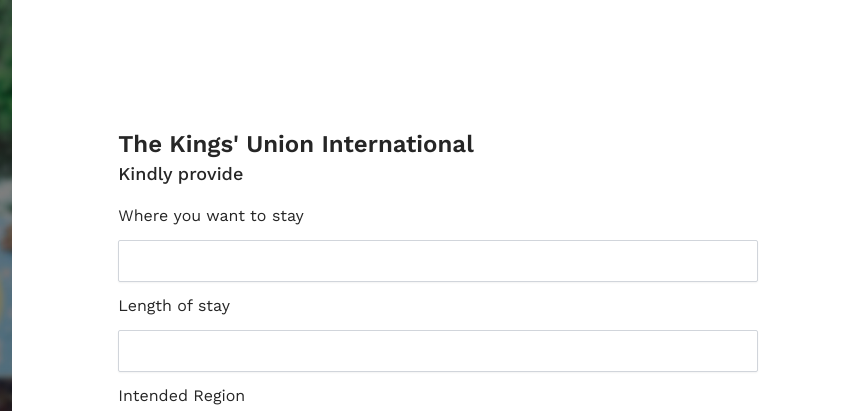
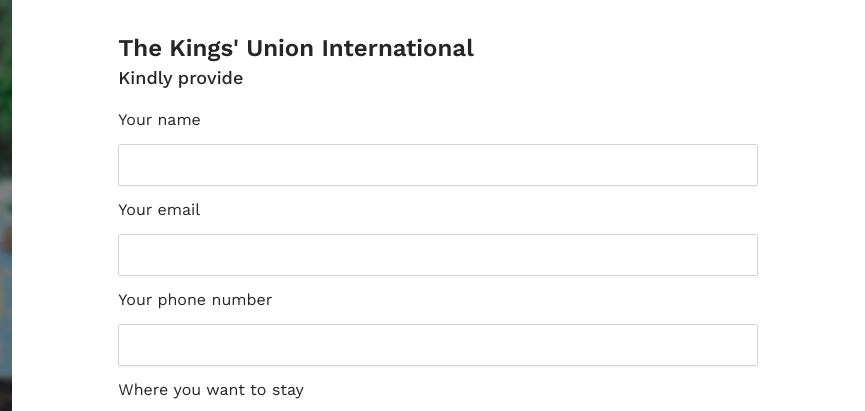
Before and after one commit to wisemasterbuilder/bhp, a plain HTML site: page index.html in a window 1280 px wide. Shown: the top 411 px of the page, 415-1280 px from the left. Drawn offline with nearby package versions, Linux system fonts and the light colour scheme.

Commit message:
Update content and styles

```diff
--- a/index.html
+++ b/index.html
@@ -38,11 +38,29 @@
             </div>
         </section>
 
-        <section class="relative px-12 lg:col-span-2 w-screen lg:w-full h-[35rem]" id="form">
-            <form class="flex flex-col justify-items-start lg:place-items-center pt-16 lg:pt-32" id="google-sheet">
+        <section class="relative px-12 lg:col-span-2 w-screen lg:w-full h-[50rem] lg:h-[35rem]" id="form">
+            <form class="flex flex-col lg:place-items-center pt-16 lg:pt-8" id="google-sheet">
                 <div class="w-[21rem] lg:w-[40rem]">
                     <h1 class="text-xl lg:text-2xl font-bold">The Kings' Union International</h1>
                     <p class="text-lg font-medium pb-4">Kindly provide</p>
+                    <div>
+                        <label for="location">Your name</label>
+                        <div>
+                            <input class="box" id="location" name="name" type="text" required>
+                        </div>
+                    </div>
+                    <div>
+                        <label for="location">Your email</label>
+                        <div>
+                            <input class="box" id="location" name="email" type="text" required>
+                        </div>
+                    </div>
+                    <div>
+                        <label for="location">Your phone number</label>
+                        <div>
+                            <input class="box" id="location" name="email" type="text" required>
+                        </div>
+                    </div>
                     <div>
                         <label for="location">Where you want to stay</label>
                         <div>
@@ -62,7 +80,7 @@
                     </div>
                 </div>
             </form>
-            <p class="absolute bottom-0 p-5 text-xs text-center lg:hidden opacity-50 w-[21rem]">© 2022 The Kings' Union International | Smart Beth</p>
+            <p class="absolute bottom-0 p-3 text-xs text-center lg:hidden opacity-50 w-[21rem]">© 2022 The Kings' Union International | Smart Beth</p>
         </section>
         <script type="text/javascript">
             const scriptURL = 'https://script.google.com/macros/s/AKfycbxM6lSWR_hLpDd9evDihWpmX__Olv90HLpKtKNna1p8mxwXjsMzTxcDxWNYYYmSNlIfcg/exec'
```
Also changed, not shown: style.css.
